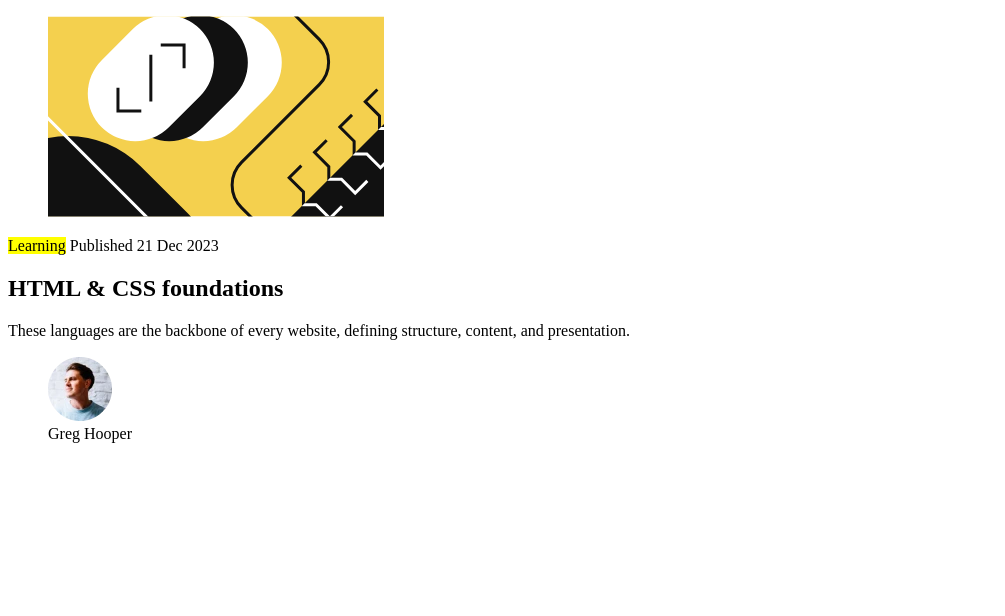
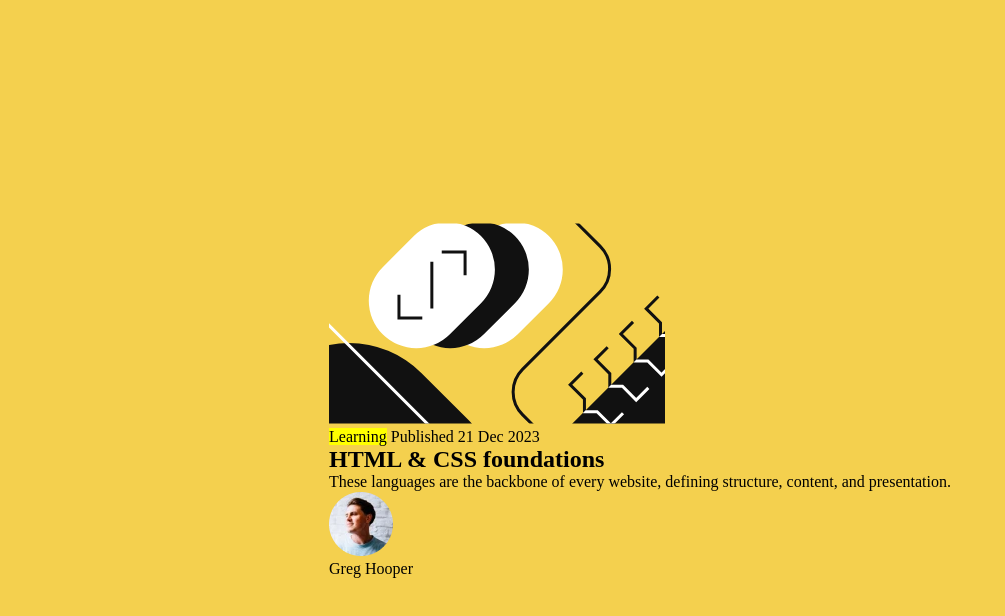
Before and after one commit to fetrainee/blog-preview-card, a plain HTML site: page index.html in a window 1280 px wide. Shown: the whole page, without its empty margins (0-1005 px from the left). Drawn offline with Linux system fonts and the light colour scheme.

Commit message:
Introduce default CSS

```diff
--- a/index.html
+++ b/index.html
@@ -3,12 +3,11 @@
 <head>
     <meta charset="UTF-8">
     <meta name="viewport" content="width=device-width, initial-scale=1.0">
-    <!-- displays site properly based on user's device -->
 
     <link rel="icon" type="image/png" sizes="32x32" href="./assets/images/favicon-32x32.png">
 
     <title>Frontend Mentor | Blog preview card</title>
-
+    <link rel="stylesheet" href="styles.css">
 </head>
 <body>
 <main>
--- /dev/null
+++ b/styles.css
@@ -0,0 +1,25 @@
+@import url('https://fonts.googleapis.com/css2?family=Figtree:wght@500;800&display=swap');
+
+:root {
+    --color-white: hsl(0, 0%, 100%);
+    --color-yellow: hsl(47, 88%, 63%);
+    --color-grey-950: hsl(0, 0%, 7%);
+    --color-grey-500: hsl(0, 0%, 42%);
+    --font-text-preset-1: 1.375rem;
+    --font-text-preset-2: 0.9375rem;
+    --font-family: Figtree;
+}
+
+* {
+    padding: 0;
+    margin: 0;
+    box-sizing: border-box;
+}
+
+body {
+    background-color: var(--color-yellow);
+    display: flex;
+    justify-content: center;
+    align-items: center;
+    min-height: 100vh
+}
```
